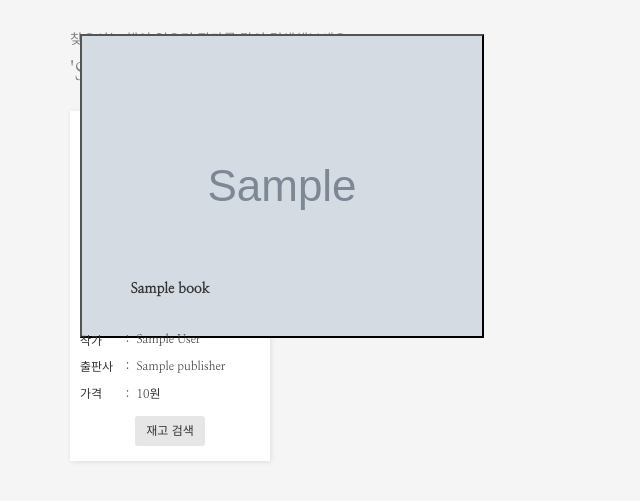
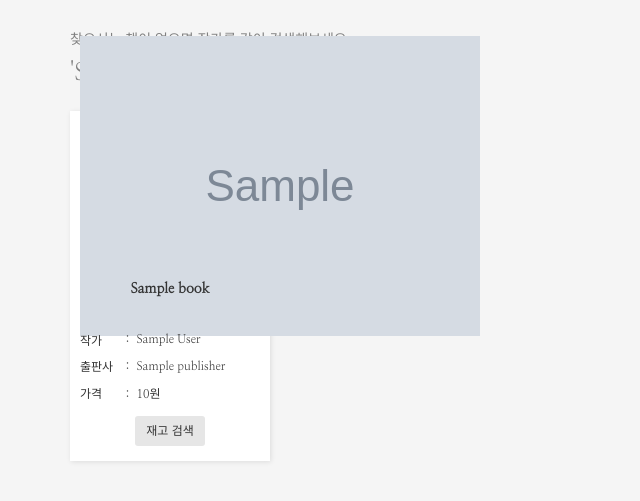
Before and after one commit to yachoo0611/kyobostock, a Django app: template search/templates/search/select.html in a window 1280 px wide. Shown: the top 501 px of the page, without its empty margins (0-640 px from the left). Run offline with Django 3.2, Linux system fonts and the light colour scheme; the template is opened without the code that fills it: most values are stand-ins (such as "Sample title", 1, 10 or a date in 2020); grey boxes marked "Sample" are stand-in pictures; parts of the project's set-up code (start-up, migrations or seed data) failed here and were passed over; some libraries are stand-ins or nearby versions.

Commit message:
modify css of book image

```diff
--- a/search/static/css/select.css
+++ b/search/static/css/select.css
@@ -36,6 +36,7 @@
     -webkit-appearance: none;
     -moz-appearance: none;
     appearance: none;
+    border: 0;
 }
 .bookInfo{
     height: 200px;
--- a/search/static/css/select_720.css
+++ b/search/static/css/select_720.css
@@ -34,6 +34,7 @@
         -webkit-appearance: none;
         -moz-appearance: none;
         appearance: none;
+        border: 0;
     }
     .bookImg>img{
         position: relative;
```
